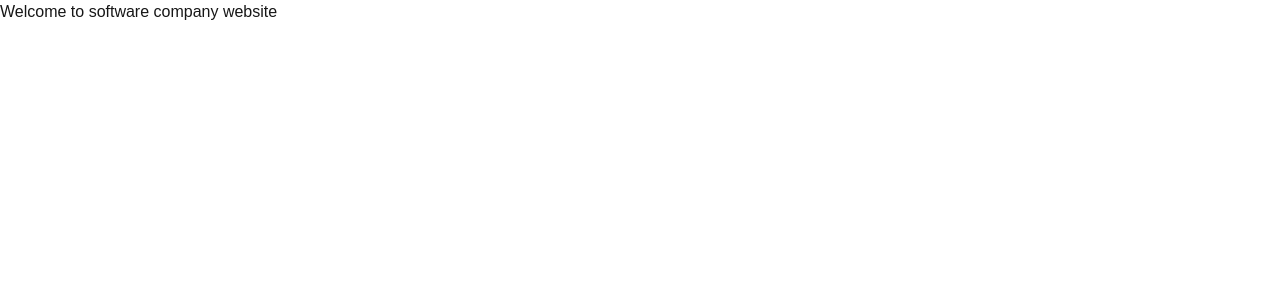
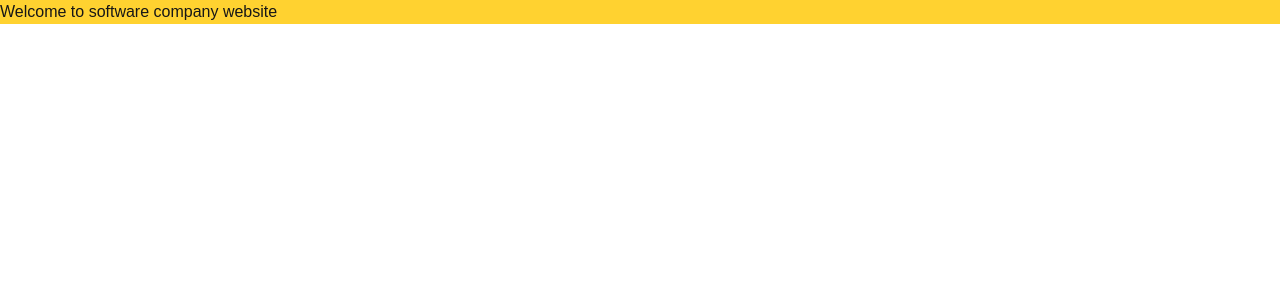
Before and after one commit to uwumukiza123/software-website, a Next.js app: page / in a window 1280 px wide. Shown: the top 300 px of the page. Built offline with nearby package versions, Linux system fonts and the light colour scheme.

Commit message:
feat: project setup

```diff
--- a/app/page.tsx
+++ b/app/page.tsx
@@ -1,3 +1,5 @@
 export default function Home() {
-  return <div>Welcome to software company website</div>;
+  return (
+    <div className="bg-amber-300">Welcome to software company website</div>
+  );
 }
```
